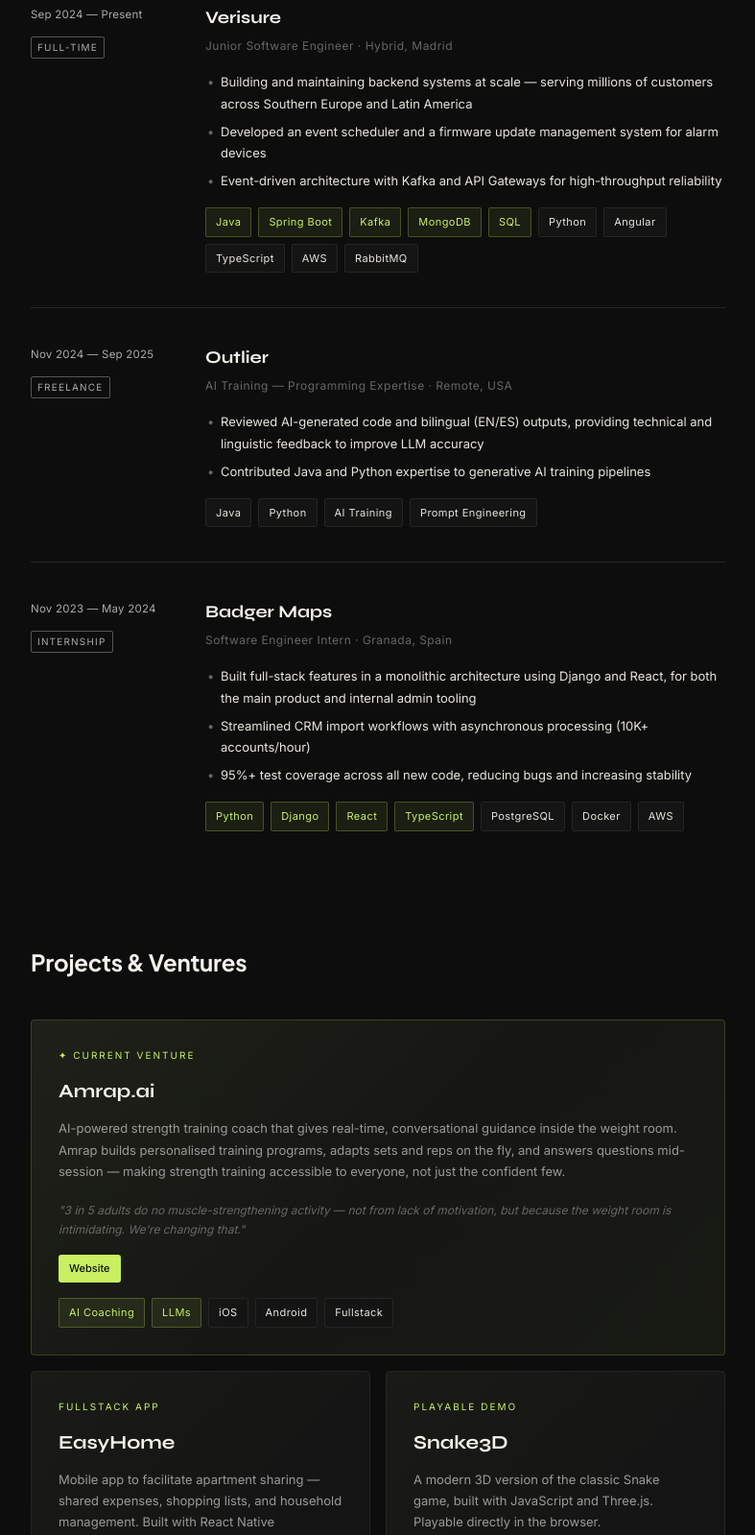
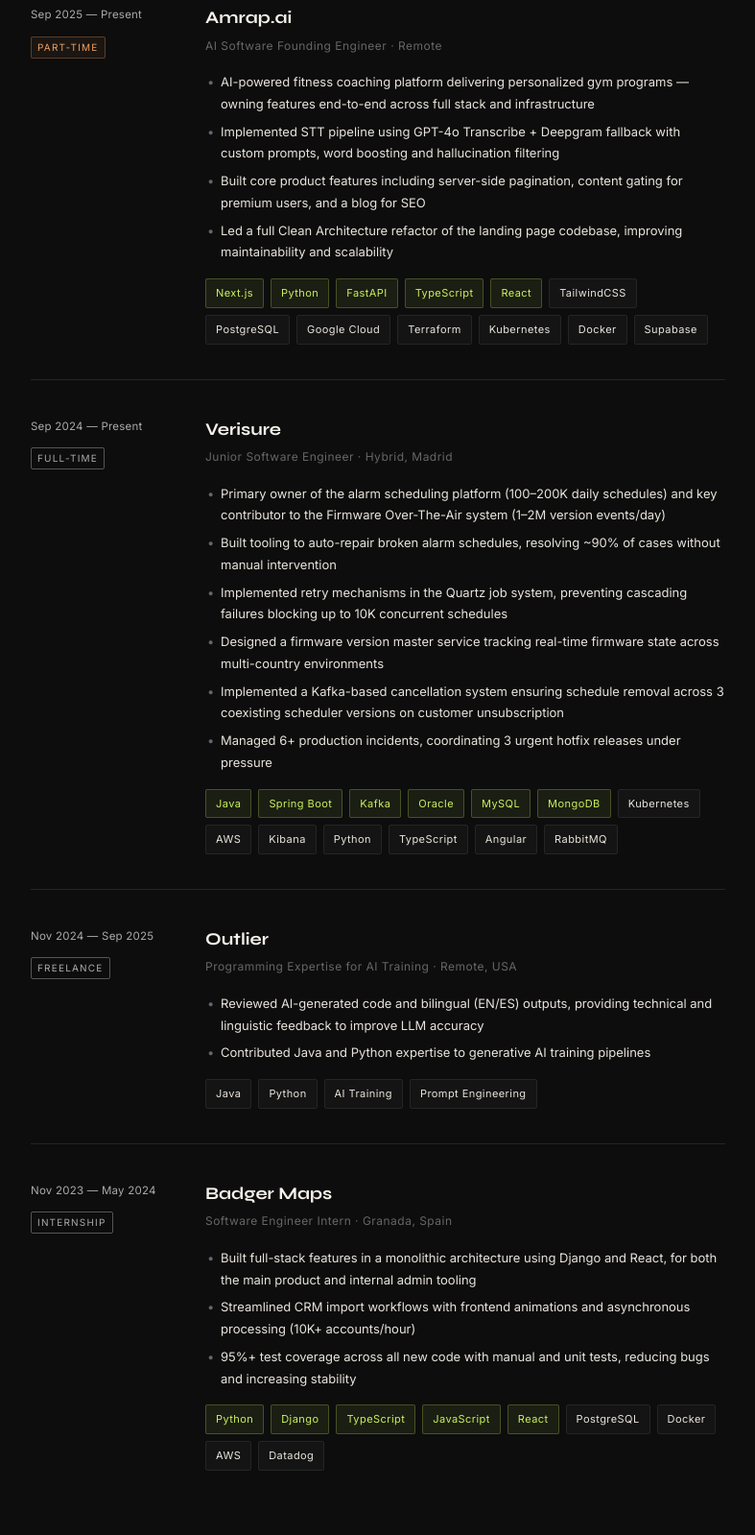
Before and after one commit to alvarovegaromero/alvarovegaromero.github.io, a plain HTML site: page index.html in a window 1280 px wide. Shown: the part 1375-2974 px from the top of the page at 96% size, without its empty margins (246-1033 px from the left). Drawn offline with Linux system fonts and the light colour scheme.

Commit message:
style: update experience section with detailed descriptions and new role for AI coaching platform

```diff
--- a/index.html
+++ b/index.html
@@ -256,28 +256,52 @@
           Experience
         </p>
         <div class="experience-list">
-          <!-- TODO: Uncomment when ready to make public
           <div class="exp-item fade-in">
             <div class="exp-meta">
-              <p class="exp-period">2025 — Present</p>
-              <span class="exp-type featured" data-i18n="exp.stealth.type">Part-Time</span>
+              <p class="exp-period">Sep 2025 — Present</p>
+              <span class="exp-type featured" data-i18n="exp.amrap.type"
+                >Part-time</span
+              >
             </div>
             <div>
-              <div class="exp-company">Stealth Startup</div>
-              <p class="exp-role" data-i18n="exp.stealth.role">Founding Software Engineer · Remote, New York</p>
-              <p class="exp-desc" data-i18n="exp.stealth.desc">Building from the ground up as a founding engineer at an early-stage venture. Driving architecture decisions and full-stack development across the product.</p>
+              <div class="exp-company">
+                <a
+                  href="https://amrap.ai"
+                  target="_blank"
+                  rel="noopener"
+                  >Amrap.ai</a
+                >
+              </div>
+              <p
+                class="exp-role"
+                data-i18n="exp.amrap.role"
+              >
+                AI Software Founding Engineer · Remote
+              </p>
+              <div class="exp-desc" data-i18n-html="exp.amrap.desc">
+                <ul>
+                  <li>AI-powered fitness coaching platform delivering personalized gym programs — owning features end-to-end across full stack and infrastructure</li>
+                  <li>Implemented STT pipeline using GPT-4o Transcribe + Deepgram fallback with custom prompts, word boosting and hallucination filtering</li>
+                  <li>Built core product features including server-side pagination, content gating for premium users, and a blog for SEO</li>
+                  <li>Led a full Clean Architecture refactor of the landing page codebase, improving maintainability and scalability</li>
+                </ul>
+              </div>
               <div class="tag-list">
-                <span class="tag highlight">NextJS</span>
+                <span class="tag highlight">Next.js</span>
+                <span class="tag highlight">Python</span>
+                <span class="tag highlight">FastAPI</span>
                 <span class="tag highlight">TypeScript</span>
-                <span class="tag highlight">Python</span>
-                <span class="tag">GCP</span>
+                <span class="tag highlight">React</span>
+                <span class="tag">TailwindCSS</span>
                 <span class="tag">PostgreSQL</span>
+                <span class="tag">Google Cloud</span>
+                <span class="tag">Terraform</span>
+                <span class="tag">Kubernetes</span>
                 <span class="tag">Docker</span>
-                <span class="tag">React Native</span>
+                <span class="tag">Supabase</span>
               </div>
             </div>
           </div>
-          -->
 
           <div class="exp-item fade-in">
             <div class="exp-meta">
@@ -298,21 +322,27 @@
               </p>
               <div class="exp-desc" data-i18n-html="exp.verisure.desc">
                 <ul>
-                  <li>Building and maintaining backend systems at scale — serving millions of customers across Southern Europe and Latin America</li>
-                  <li>Developed an event scheduler and a firmware update management system for alarm devices</li>
-                  <li>Event-driven architecture with Kafka and API Gateways for high-throughput reliability</li>
+                  <li>Primary owner of the alarm scheduling platform (100–200K daily schedules) and key contributor to the Firmware Over-The-Air system (1–2M version events/day)</li>
+                  <li>Built tooling to auto-repair broken alarm schedules, resolving ~90% of cases without manual intervention</li>
+                  <li>Implemented retry mechanisms in the Quartz job system, preventing cascading failures blocking up to 10K concurrent schedules</li>
+                  <li>Designed a firmware version master service tracking real-time firmware state across multi-country environments</li>
+                  <li>Implemented a Kafka-based cancellation system ensuring schedule removal across 3 coexisting scheduler versions on customer unsubscription</li>
+                  <li>Managed 6+ production incidents, coordinating 3 urgent hotfix releases under pressure</li>
                 </ul>
               </div>
               <div class="tag-list">
                 <span class="tag highlight">Java</span>
                 <span class="tag highlight">Spring Boot</span>
                 <span class="tag highlight">Kafka</span>
+                <span class="tag highlight">Oracle</span>
+                <span class="tag highlight">MySQL</span>
                 <span class="tag highlight">MongoDB</span>
-                <span class="tag highlight">SQL</span>
+                <span class="tag">Kubernetes</span>
+                <span class="tag">AWS</span>
+                <span class="tag">Kibana</span>
                 <span class="tag">Python</span>
+                <span class="tag">TypeScript</span>
                 <span class="tag">Angular</span>
-                <span class="tag">TypeScript</span>
-                <span class="tag">AWS</span>
                 <span class="tag">RabbitMQ</span>
               </div>
             </div>
@@ -333,7 +363,7 @@
                 class="exp-role"
                 data-i18n="exp.outlier.role"
               >
-                AI Training — Programming Expertise · Remote, USA
+                Programming Expertise for AI Training · Remote, USA
               </p>
               <div class="exp-desc" data-i18n-html="exp.outlier.desc">
                 <ul>
@@ -377,18 +407,20 @@
               <div class="exp-desc" data-i18n-html="exp.badger.desc">
                 <ul>
                   <li>Built full-stack features in a monolithic architecture using Django and React, for both the main product and internal admin tooling</li>
-                  <li>Streamlined CRM import workflows with asynchronous processing (10K+ accounts/hour)</li>
-                  <li>95%+ test coverage across all new code, reducing bugs and increasing stability</li>
+                  <li>Streamlined CRM import workflows with frontend animations and asynchronous processing (10K+ accounts/hour)</li>
+                  <li>95%+ test coverage across all new code with manual and unit tests, reducing bugs and increasing stability</li>
                 </ul>
               </div>
               <div class="tag-list">
                 <span class="tag highlight">Python</span>
                 <span class="tag highlight">Django</span>
+                <span class="tag highlight">TypeScript</span>
+                <span class="tag highlight">JavaScript</span>
                 <span class="tag highlight">React</span>
-                <span class="tag highlight">TypeScript</span>
                 <span class="tag">PostgreSQL</span>
                 <span class="tag">Docker</span>
                 <span class="tag">AWS</span>
+                <span class="tag">Datadog</span>
               </div>
             </div>
           </div>
@@ -418,25 +450,8 @@
               class="project-desc"
               data-i18n="proj.amrap.desc"
             >
-              AI-powered strength training coach that gives real-time,
-              conversational guidance inside the weight room. Amrap builds
-              personalised training programs, adapts sets and reps on the fly,
-              and answers questions mid-session — making strength training
-              accessible to everyone, not just the confident few.
-            </p>
-            <p
-              class="project-desc"
-              style="
-                color: #666;
-                font-size: 12px;
-                margin-bottom: 16px;
-                font-style: italic;
-              "
-              data-i18n="proj.amrap.quote"
-            >
-              "3 in 5 adults do no muscle-strengthening activity — not from lack
-              of motivation, but because the weight room is intimidating. We're
-              changing that."
+              AI-powered fitness coaching platform — personalized gym programs
+              with real-time conversational guidance. See Experience for details.
             </p>
             <div class="project-links">
               <a
@@ -449,8 +464,6 @@
             <div class="tag-list">
               <span class="tag highlight">AI Coaching</span>
               <span class="tag highlight">LLMs</span>
-              <span class="tag">iOS</span>
-              <span class="tag">Android</span>
               <span class="tag">Fullstack</span>
             </div>
           </div>
```
Also changed, not shown: i18n/es.json (+8 -5 lines).
